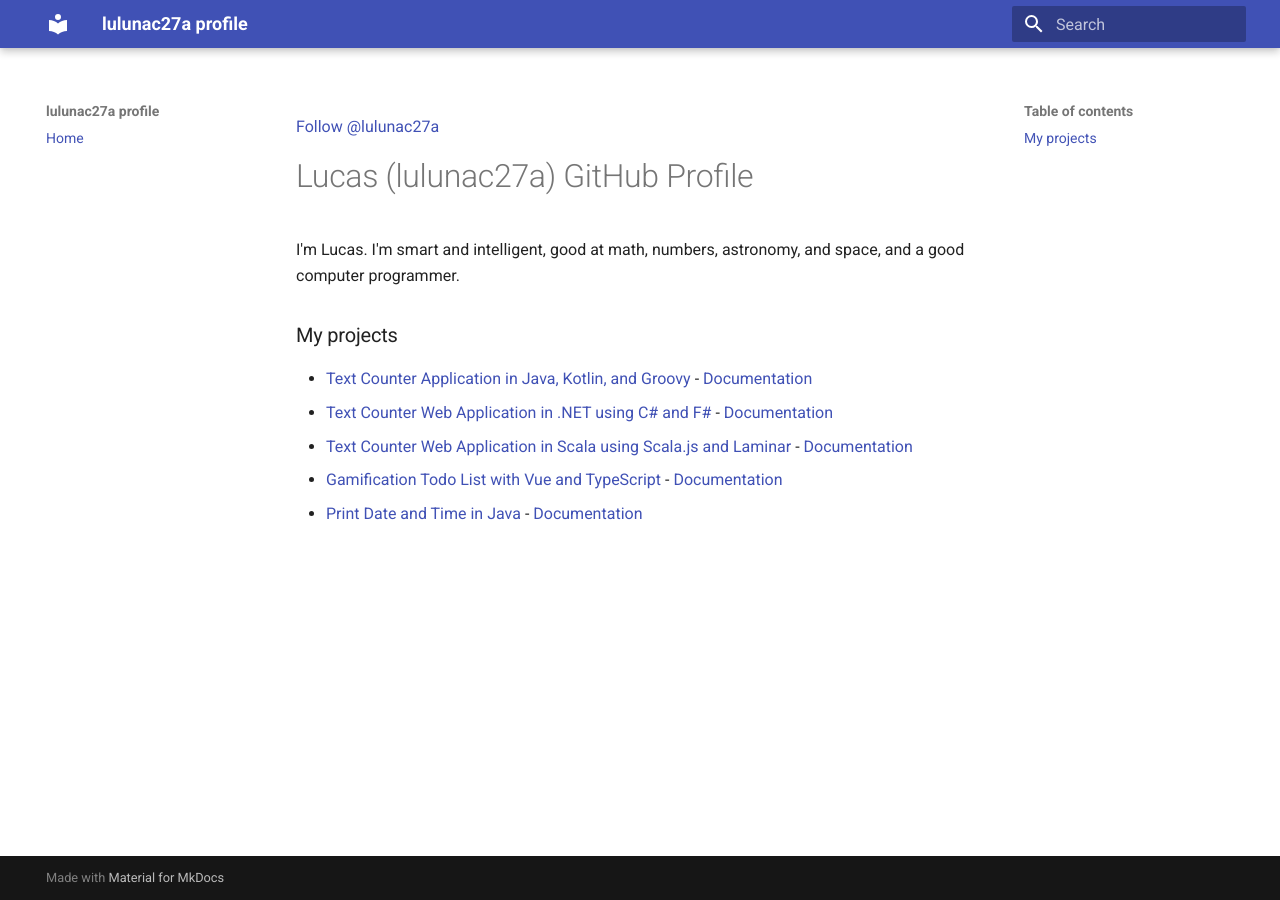
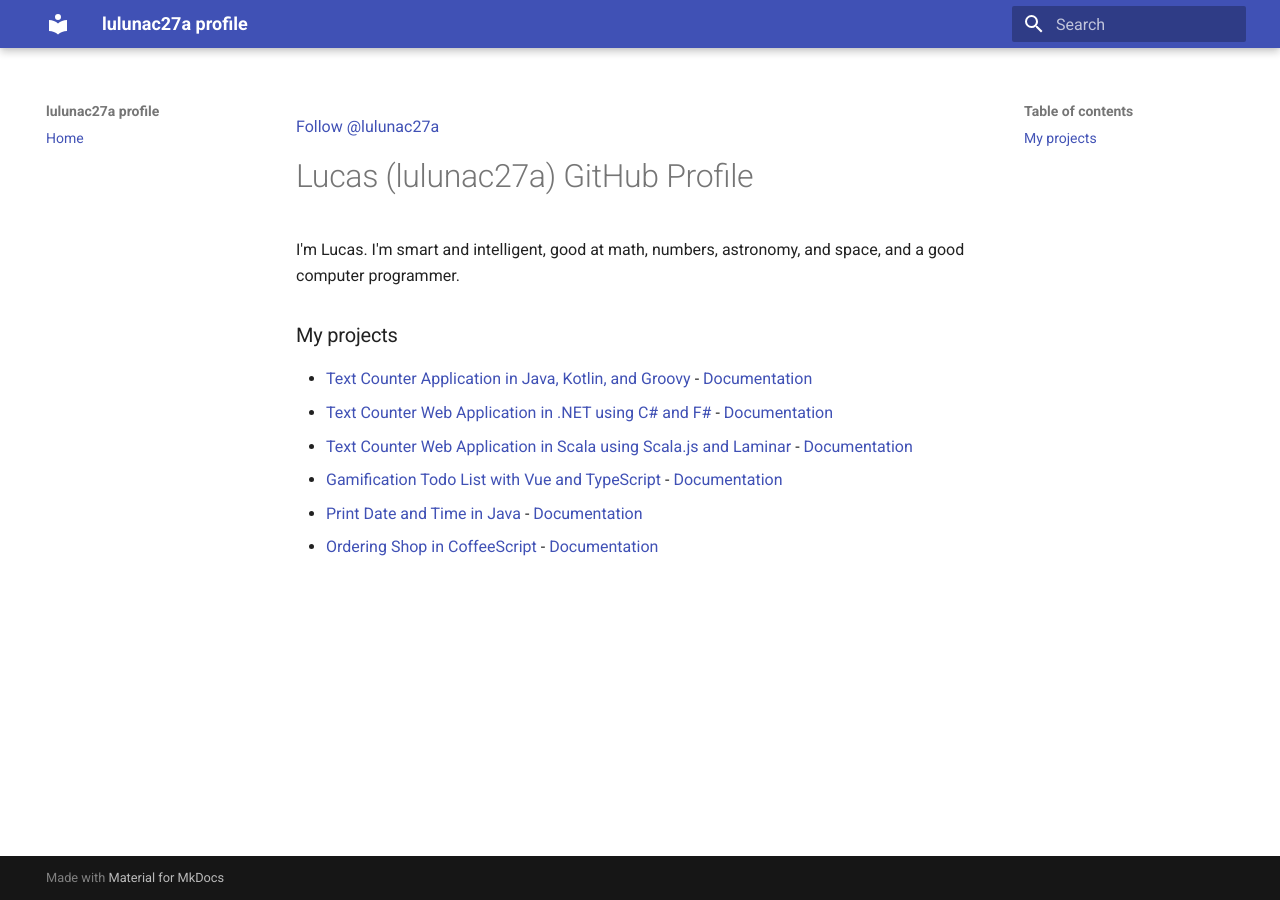
Before and after one commit to lulunac27a/lulunac27a.github.io, an MkDocs documentation site: the page built from docs/index.md, in a window 1280 px wide. Built offline with MkDocs 1.6.1 and Material for MkDocs 9.7.7, drawn with Linux system fonts in a browser that asks for light colours.

Commit message:
Add Ordering Shop in CoffeeScript project

```diff
--- a/docs/index.md
+++ b/docs/index.md
@@ -11,5 +11,6 @@ I'm Lucas. I'm smart and intelligent, good at math, numbers, astronomy, and spac
 - [Text Counter Web Application in Scala using Scala.js and Laminar](https://github.com/lulunac27a/text-counter-scala-js-application) - [Documentation](https://lulunac27a.github.io/text-counter-scala-js-application)
 - [Gamification Todo List with Vue and TypeScript](https://github.com/lulunac27a/gamification-todo-list-vue-typescript) - [Documentation](https://lulunac27a.github.io/gamification-todo-list-vue-typescript)
 - [Print Date and Time in Java](https://github.com/lulunac27a/java-datetime/) - [Documentation](https://lulunac27a.github.io/java-datetime)
+- [Ordering Shop in CoffeeScript](https://github.com/lulunac27a/ordering-shop-coffeescript/) - [Documentation](https://lulunac27a.github.io/ordering-shop-coffeescript)
 
 <script async defer src="https://buttons.github.io/buttons.js"></script>
```
